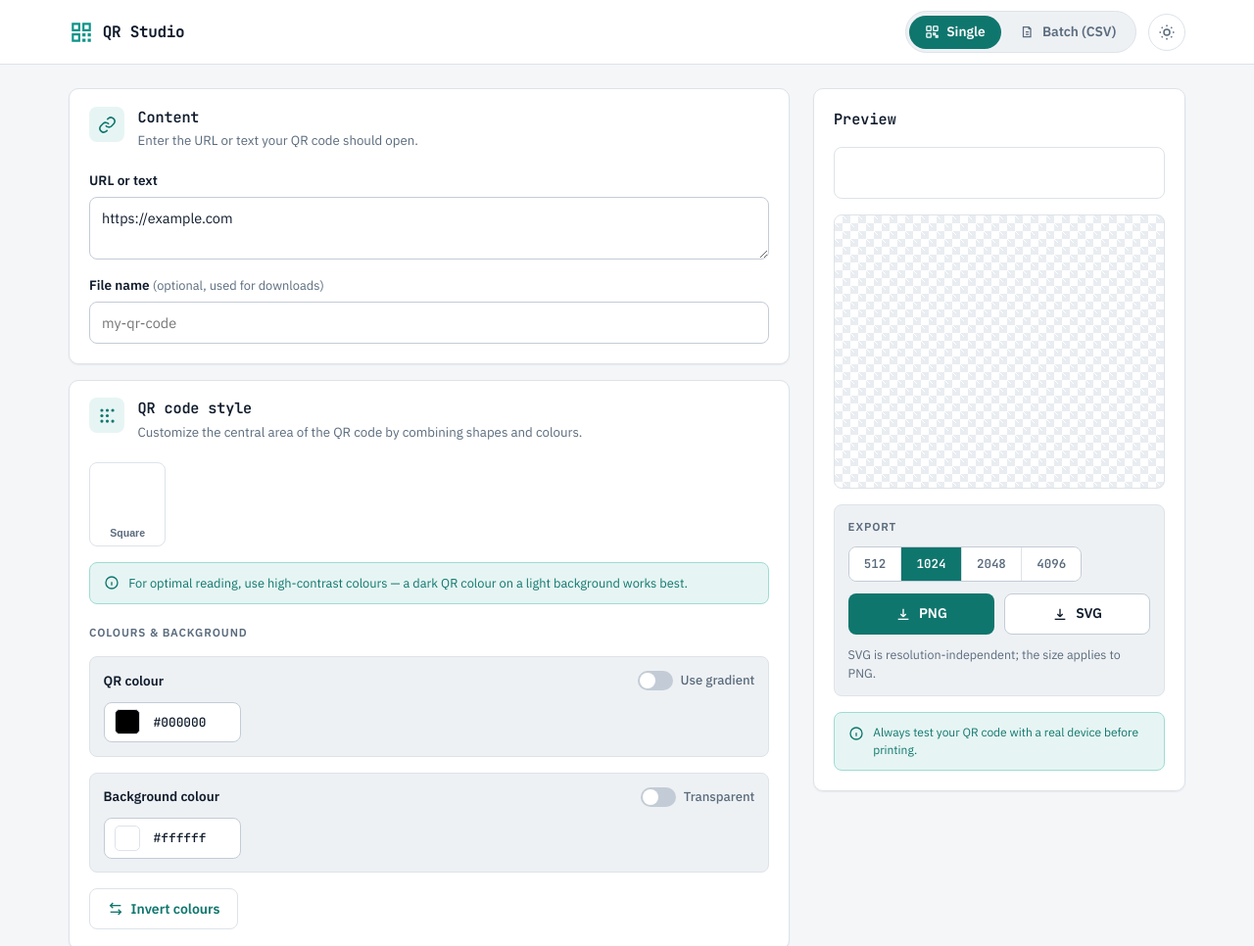
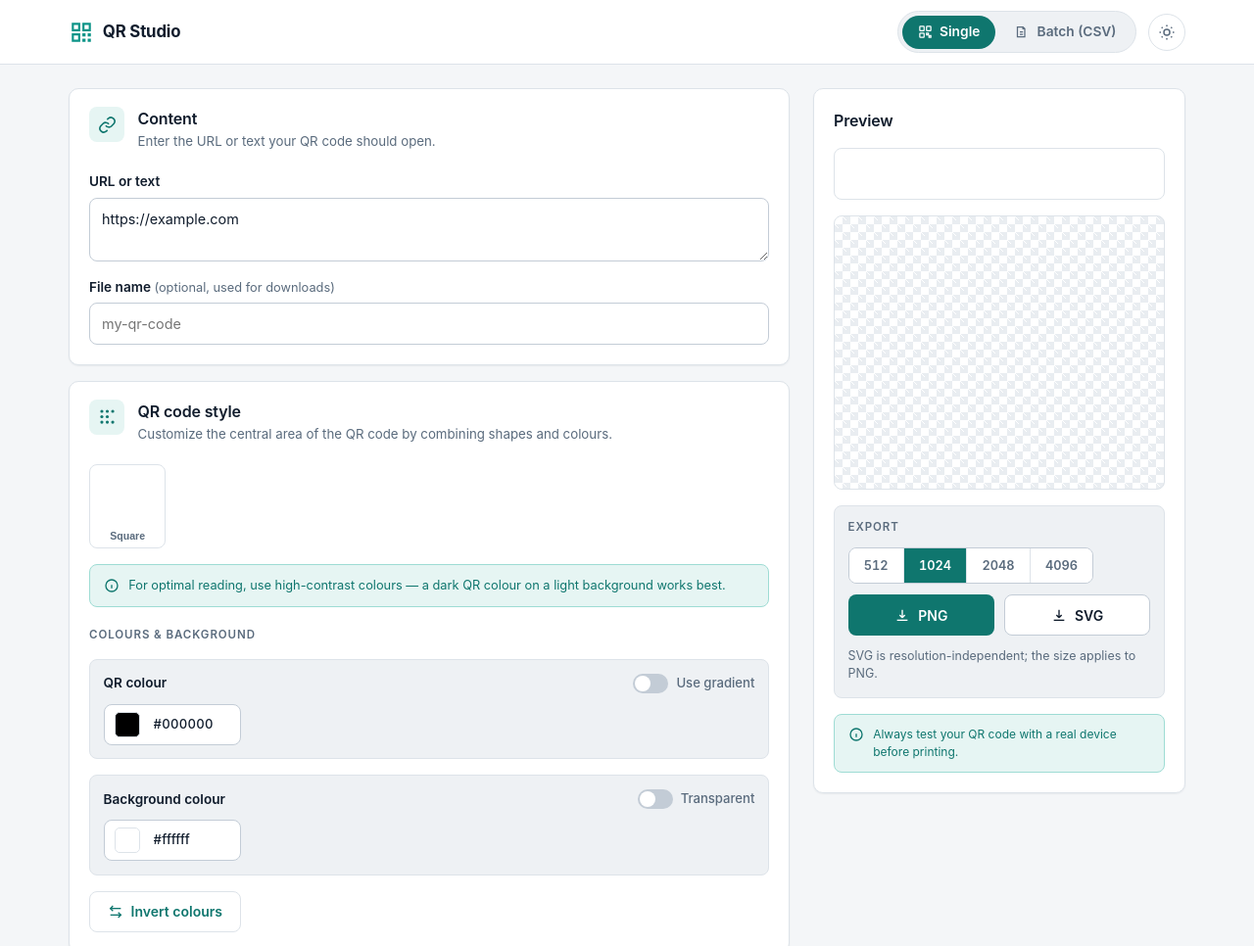
Before and after one commit to manishrsilwal/qr-generator, a website: page index.html in a window 1280 px wide. Shown: the top 966 px of the page at 98% size. Drawn offline with nearby package versions, Linux system fonts and the light colour scheme; a script that the page names is missing; a web font is replaced by a local one.

Commit message:
Typography: single-family Google Sans with weight-based hierarchy
Replace IBM Plex Sans + JetBrains Mono with Google Sans for all text.
Hierarchy now comes from weight (400 body / 500 controls / 600 headings
/ 700 brand & verdict), uppercase tracked labels, and tabular figures
for data (hex, resolutions, percentages, table URLs).

Co-Authored-By: Claude Fable 5 <noreply@anthropic.com>

```diff
--- a/css/styles.css
+++ b/css/styles.css
@@ -1,6 +1,8 @@
 /* ==========================================================================
    QR Studio — redesigned UI (v2)
-   Vanilla token-based CSS. IBM Plex Sans (UI) + JetBrains Mono (headings/data).
+   Vanilla token-based CSS. Google Sans for all text; hierarchy comes from
+   weight (400 body / 500 controls / 600 headings / 700 brand & verdict),
+   case, and tabular figures for data.
    Light + dark themes: :root = light, media-query dark for "system",
    [data-theme] overrides for the explicit toggle.
    ========================================================================== */
@@ -99,7 +101,7 @@
 html { font-size: 16px; }
 
 body {
-  font-family: "IBM Plex Sans", -apple-system, "Segoe UI", sans-serif;
+  font-family: "Google Sans", -apple-system, "Segoe UI", sans-serif;
   background: var(--bg);
   color: var(--text);
   line-height: 1.5;
@@ -109,8 +111,10 @@ body {
 svg { display: block; }
 .hidden { display: none !important; }
 
+/* data text: same family, aligned figures */
 .mono, code {
-  font-family: "JetBrains Mono", ui-monospace, "SF Mono", Menlo, monospace;
+  font-variant-numeric: tabular-nums;
+  letter-spacing: 0.01em;
 }
 
 /* every interactive element */
@@ -144,10 +148,9 @@ button { cursor: pointer; }
 .brand { display: flex; align-items: center; gap: 0.55rem; }
 .brand-icon { width: 26px; height: 26px; color: var(--brand-ink); }
 .brand-name {
-  font-family: "JetBrains Mono", ui-monospace, monospace;
   font-weight: 700;
-  font-size: 1rem;
-  letter-spacing: -0.02em;
+  font-size: 1.05rem;
+  letter-spacing: -0.01em;
 }
 
 .topbar-actions { display: flex; align-items: center; gap: 0.75rem; }
@@ -249,8 +252,7 @@ button { cursor: pointer; }
 .card-head-icon svg { width: 19px; height: 19px; }
 
 .card-head h2 {
-  font-family: "JetBrains Mono", ui-monospace, monospace;
-  font-size: 0.95rem;
+  font-size: 1rem;
   font-weight: 600;
   letter-spacing: -0.01em;
 }
@@ -444,8 +446,10 @@ input[type="range"] { accent-color: var(--brand); cursor: pointer; }
   border: none;
   padding: 0.25rem;
   width: 84px;
-  font-family: "JetBrains Mono", ui-monospace, monospace;
-  font-size: 0.8rem;
+  font-size: 0.82rem;
+  font-weight: 500;
+  font-variant-numeric: tabular-nums;
+  letter-spacing: 0.02em;
   text-transform: lowercase;
   background: transparent;
 }
@@ -516,7 +520,7 @@ input[type="range"] { accent-color: var(--brand); cursor: pointer; }
 .seg-btn:hover { color: var(--text); }
 .seg-btn.active { background: var(--brand); color: var(--on-brand); }
 
-.seg-mono .seg-btn { font-family: "JetBrains Mono", ui-monospace, monospace; font-size: 0.78rem; }
+.seg-mono .seg-btn { font-size: 0.8rem; font-variant-numeric: tabular-nums; }
 
 /* ---------- ECC grid ---------- */
 .ecc-grid {
@@ -543,7 +547,7 @@ input[type="range"] { accent-color: var(--brand); cursor: pointer; }
 
 .ecc-name { font-weight: 600; font-size: 0.85rem; }
 .ecc-pct {
-  font-family: "JetBrains Mono", ui-monospace, monospace;
+  font-variant-numeric: tabular-nums;
   font-size: 0.72rem;
   font-weight: 600;
   color: var(--brand-text);
@@ -721,9 +725,9 @@ th[aria-sort="descending"] .sort-arrow { transform: rotate(180deg); }
   align-items: center;
   justify-content: center;
   height: 100%;
-  font-family: "JetBrains Mono", ui-monospace, monospace;
-  font-size: 0.72rem;
-  font-weight: 600;
+  font-variant-numeric: tabular-nums;
+  font-size: 0.74rem;
+  font-weight: 500;
   color: var(--text);
 }
 
@@ -731,9 +735,9 @@ th[aria-sort="descending"] .sort-arrow { transform: rotate(180deg); }
 .preview-card { padding: 1.25rem; display: flex; flex-direction: column; gap: 1rem; }
 
 .preview-title {
-  font-family: "JetBrains Mono", ui-monospace, monospace;
-  font-size: 0.95rem;
+  font-size: 1rem;
   font-weight: 600;
+  letter-spacing: -0.01em;
 }
 
 /* --- Scannability badge: the hero --- */
--- a/index.html
+++ b/index.html
@@ -6,7 +6,7 @@
   <title>QR Studio — QR Code Generator</title>
   <link rel="preconnect" href="https://fonts.googleapis.com" />
   <link rel="preconnect" href="https://fonts.gstatic.com" crossorigin />
-  <link href="https://fonts.googleapis.com/css2?family=IBM+Plex+Sans:wght@400;500;600;700&family=JetBrains+Mono:wght@500;600;700&display=swap" rel="stylesheet" />
+  <link href="https://fonts.googleapis.com/css2?family=Google+Sans:wght@400;500;600;700&display=swap" rel="stylesheet" />
   <link rel="stylesheet" href="css/styles.css" />
   <script>
     // Apply the saved theme before first paint to avoid a flash
```
Also changed, not shown: scripts/screenshots/ui-batch.png, scripts/screenshots/ui-dark.png, scripts/screenshots/ui-gradient.png, scripts/screenshots/ui-mobile.png, scripts/screenshots/ui-single.png.
